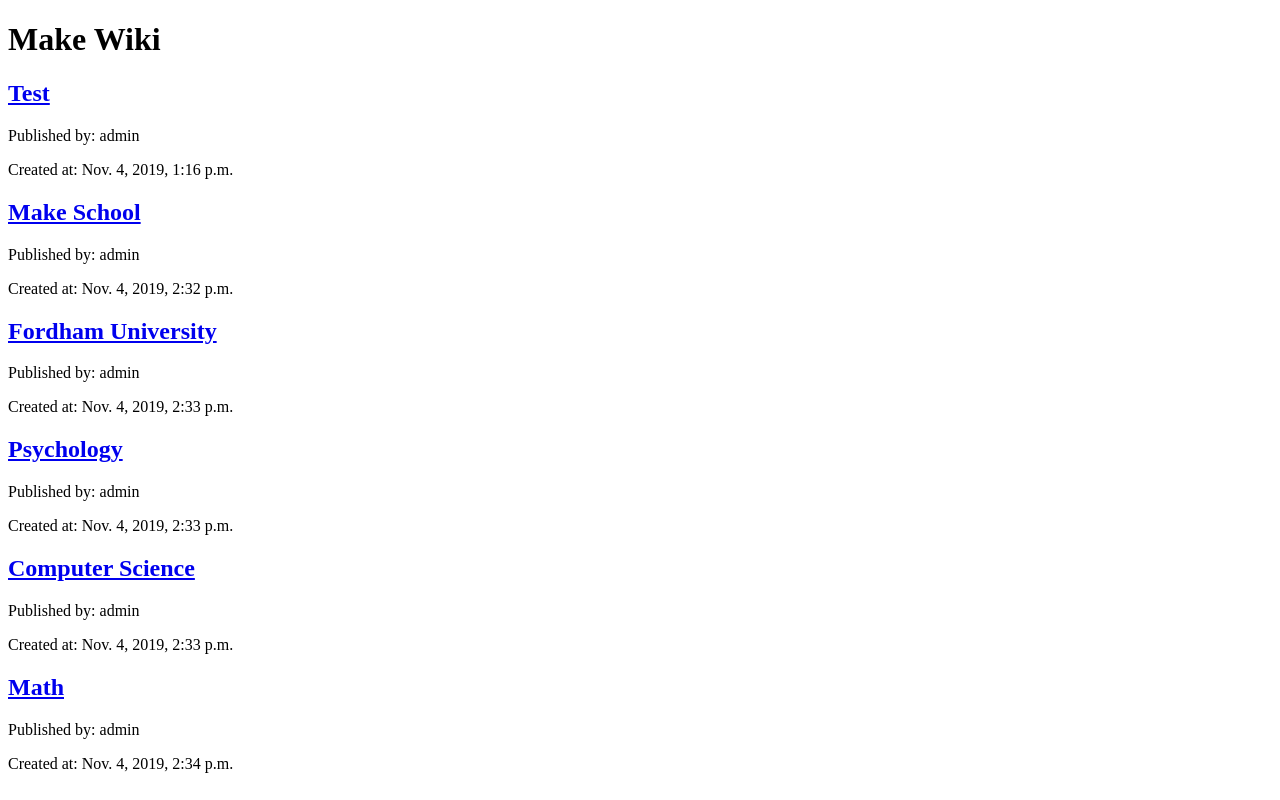
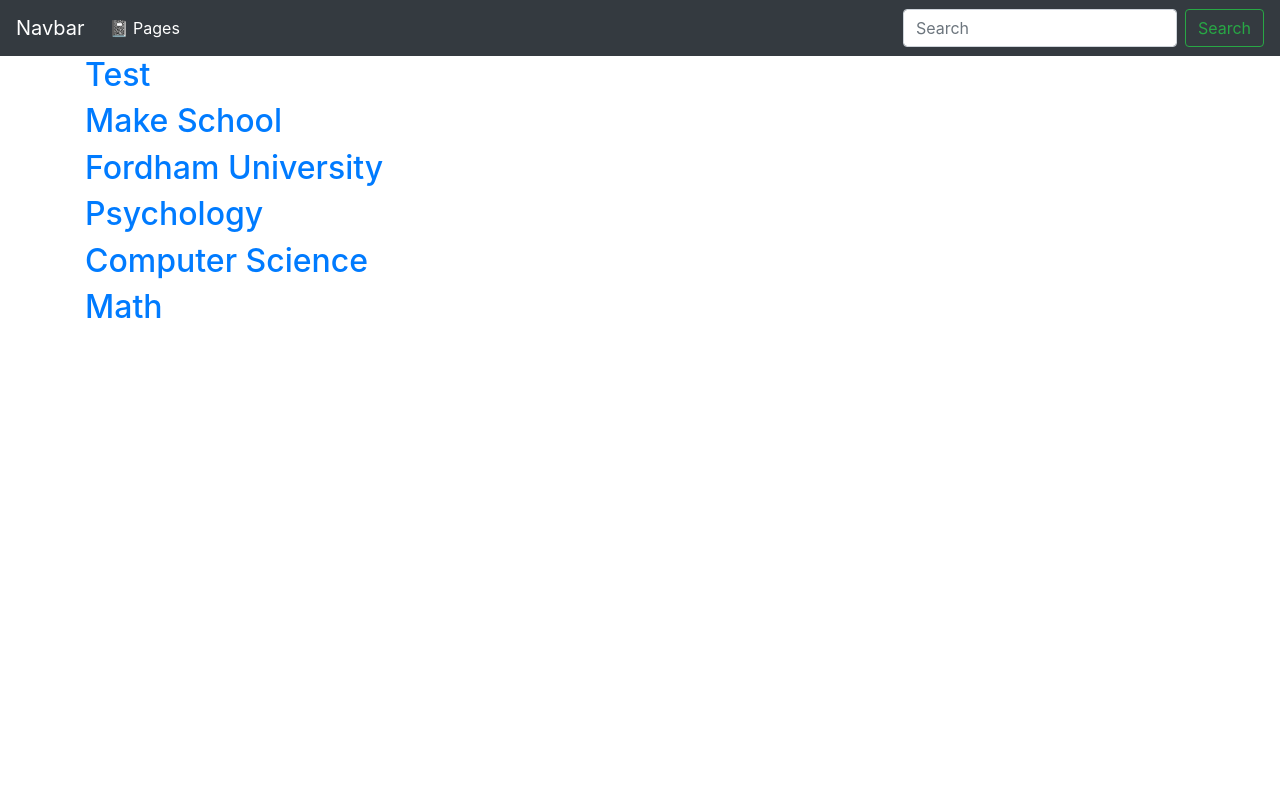
Before and after one commit to TasfiaAddrita/makewiki, a Django app: page /wiki/ in a window 1280 px wide. Run offline with Django 3.2, Linux system fonts and the light colour scheme; data comes from the database, SQL or seed files in the repository; some libraries are stand-ins or nearby versions.

Commit message:
fixed files structure, now using dani's base.html template

```diff
--- a/makewiki/settings.py
+++ b/makewiki/settings.py
@@ -56,7 +56,8 @@
 TEMPLATES = [
     {
         'BACKEND': 'django.template.backends.django.DjangoTemplates',
-        'DIRS': [os.path.join(BASE_DIR, 'templates')],
+        # 'DIRS': [os.path.join(BASE_DIR, 'templates')],
+        'DIRS': [os.path.join(BASE_DIR, 'makewiki/templates')],
         'APP_DIRS': True,
         'OPTIONS': {
             'context_processors': [
--- a/makewiki/templates/base.html
+++ b/makewiki/templates/base.html
@@ -1,31 +1,3 @@
-<!DOCTYPE html>
-<html lang="en">
-  <head>
-    <meta charset="UTF-8">
-    <meta name="viewport" content="width=device-width, initial-scale=1.0">
-    <meta http-equiv="X-UA-Compatible" content="ie=edge">
-    <title>{% if page.title %}Wiki:
-
-      {{ page.title|title }}{% else %}📓- All Pages</title>
-    <link rel="stylesheet" href="https://maxcdn.bootstrapcdn.com/bootstrap/4.0.0/css/bootstrap.min.css"
-      integrity="sha384-Gn5384xqQ1aoWXA+058RXPxPg6fy4IWvTNh0E263XmFcJlSAwiGgFAW/dAiS6JXm" crossorigin="anonymous">
-  </head>
-  <body>
-    {% block content %}{% endblock %}
-  </body>
-  <script src="https://code.jquery.com/jquery-3.2.1.slim.min.js"
-    integrity="sha384-KJ3o2DKtIkvYIK3UENzmM7KCkRr/rE9/Qpg6aAZGJwFDMVNA/GpGFF93hXpG5KkN" crossorigin="anonymous">
-  </script>
-  <script src="https://cdnjs.cloudflare.com/ajax/libs/popper.js/1.12.9/umd/popper.min.js"
-    integrity="sha384-ApNbgh9B+Y1QKtv3Rn7W3mgPxhU9K/ScQsAP7hUibX39j7fakFPskvXusvfa0b4Q" crossorigin="anonymous">
-  </script>
-  <script src="https://maxcdn.bootstrapcdn.com/bootstrap/4.0.0/js/bootstrap.min.js"
-    integrity="sha384-JZR6Spejh4U02d8jOt6vLEHfe/JQGiRRSQQxSfFWpi1MquVdAyjUar5+76PVCmYl" crossorigin="anonymous">
-  </script>
-</html>
-
-
-
 <!doctype html>
 <html lang="en">
   <head>
@@ -34,12 +6,12 @@
     <meta name="description" content="">
     <meta name="author" content="Dani Roxberry <dani@makeschool.com>">
     <link rel="icon" href="/docs/4.0/assets/img/favicons/favicon.ico">
-
-    <title>Starter Template for Bootstrap</title>
+    <link rel="stylesheet" href="https://stackpath.bootstrapcdn.com/bootstrap/4.3.1/css/bootstrap.min.css" integrity="sha384-ggOyR0iXCbMQv3Xipma34MD+dH/1fQ784/j6cY/iJTQUOhcWr7x9JvoRxT2MZw1T" crossorigin="anonymous">
+    <title>Wiki</title>
   </head>
 
   <body>
-    <nav class="navbar navbar-expand-md navbar-dark bg-dark fixed-top">
+    <nav class="navbar navbar-expand-md navbar-dark bg-dark">
       <a class="navbar-brand" href="#">Navbar</a>
       <button class="navbar-toggler" type="button" data-toggle="collapse" data-target="#navbarsExampleDefault"
         aria-controls="navbarsExampleDefault" aria-expanded="false" aria-label="Toggle navigation">
@@ -49,7 +21,7 @@
         <ul class="navbar-nav mr-auto">
           <li class="nav-item active">
             <!-- CHALLENGE: Replace # with the url template tag. -->
-            <a class="nav-link" href="#">📓 Pages <span class="sr-only">(current)</span></a>
+            <a class="nav-link" href="../">📓 Pages <span class="sr-only">(current)</span></a>
           </li>
         </ul>
         <form class="form-inline my-2 my-lg-0">
@@ -58,16 +30,11 @@
         </form>
       </div>
     </nav>
-
     <main role="main" class="container">
         {% block content %}
           <h1>Hello, World!</h1>
-        {% endblock %}>
+        {% endblock %}
     </main>
-
-  <body>
-
-  </body>
   <script src="https://code.jquery.com/jquery-3.2.1.slim.min.js"
     integrity="sha384-KJ3o2DKtIkvYIK3UENzmM7KCkRr/rE9/Qpg6aAZGJwFDMVNA/GpGFF93hXpG5KkN" crossorigin="anonymous">
   </script>
@@ -76,4 +43,5 @@
   </script>
   <script src="https://maxcdn.bootstrapcdn.com/bootstrap/4.0.0/js/bootstrap.min.js"
     integrity="sha384-JZR6Spejh4U02d8jOt6vLEHfe/JQGiRRSQQxSfFWpi1MquVdAyjUar5+76PVCmYl" crossorigin="anonymous">
-  </script>
+    </script>
+  </body>
--- a/templates/base.html
+++ /dev/null
@@ -1,13 +0,0 @@
-<!DOCTYPE html>
-<html lang="en">
-<head>
-    <meta charset="UTF-8">
-    <meta name="viewport" content="width=device-width, initial-scale=1.0">
-    <meta http-equiv="X-UA-Compatible" content="ie=edge">
-    <title>Wiki</title>
-</head>
-<body>
-    <h1>Make Wiki</h1>
-    {% block content %} {% endblock %}
-</body>
-</html>
--- a/wiki/templates/list.html
+++ b/wiki/templates/list.html
@@ -1,9 +1,9 @@
 {% extends 'base.html' %}
 
 {% block content %}
-    {% for wiki in wikis %}
-        <h2><a href='{{ wiki.slug }}'>{{ wiki.title }}</a></h2>
-        <p>Published by: {{ wiki.author }}</p>
-        <p>Created at: {{ wiki.created }}</p>
-    {% endfor %}
+
+{% for wiki in wikis %}
+    <h2><a href='w/{{ wiki.slug }}'>{{ wiki.title }}</a></h2>
+{% endfor %}
+
 {% endblock %}
--- a/wiki/urls.py
+++ b/wiki/urls.py
@@ -14,4 +14,6 @@
 urlpatterns = [
     path('', views.PageList.as_view(), name='wiki-list-page'),
     path('w/<slug>', views.PageDetailView.as_view(), name='wiki-details-page'),
+    path('w/<slug>/edit', views.PageDetailView.as_view(), name='wiki-form-submission'),
+
 ]
--- a/wiki/views.py
+++ b/wiki/views.py
@@ -2,6 +2,7 @@
 from wiki.models import Page
 from django.views.generic.list import ListView
 from django.views.generic.detail import DetailView
+from .forms import PageForm
 # Create your views here.
 
 class PageList(ListView):
@@ -25,7 +26,7 @@
     """
     CHALLENGES:
       1. On GET, render a template named `page.html`.
-      2. Replace this docstring with a description of what thos accomplishes.
+      2. Replace this docstring with a description of what this accomplishes.
 
     STRETCH CHALLENGES:
       1. Import the PageForm class from forms.py.
@@ -42,7 +43,10 @@
 
     def get(self, request, slug):
         """ Returns a specific of wiki page by slug. """
-        pass
+        context = {
+          'wiki': Page.objects.get(slug=slug)
+        }
+        return render(request, 'page.html', context=context)
 
     def post(self, request, slug):
         pass
```
Also changed, not shown: wiki/templates/page.html (added, +15 -0 lines).
